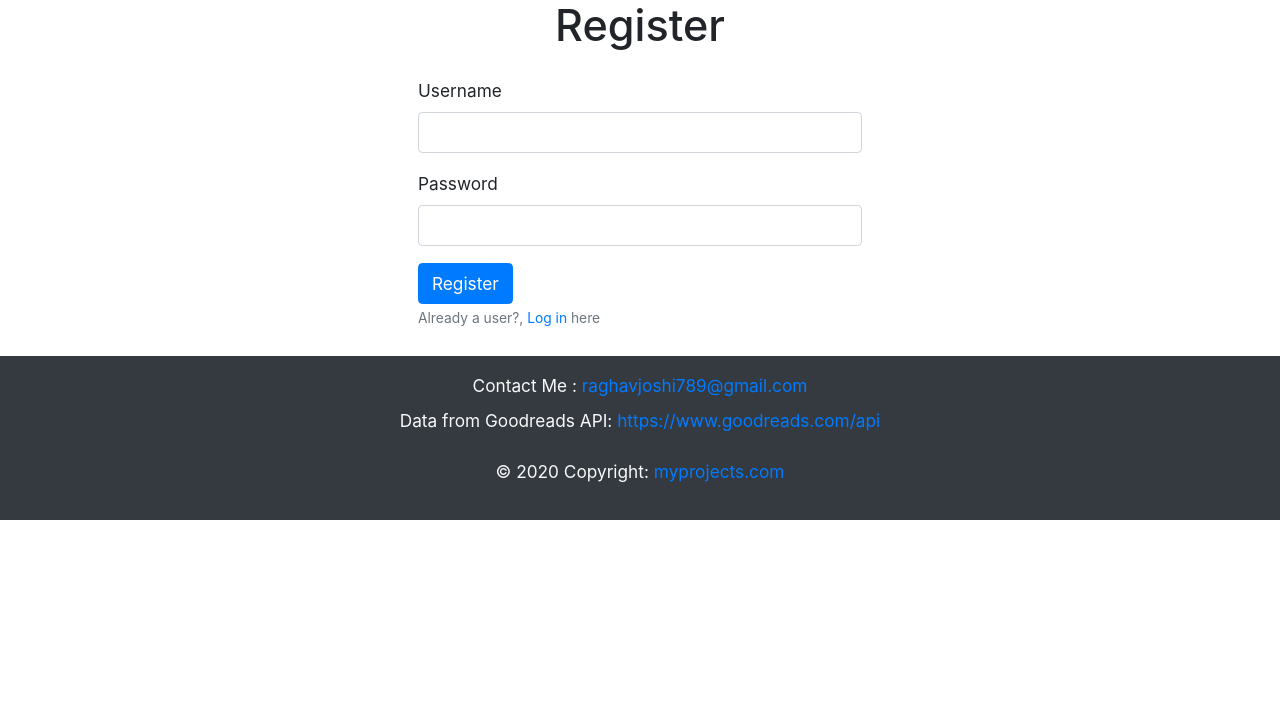
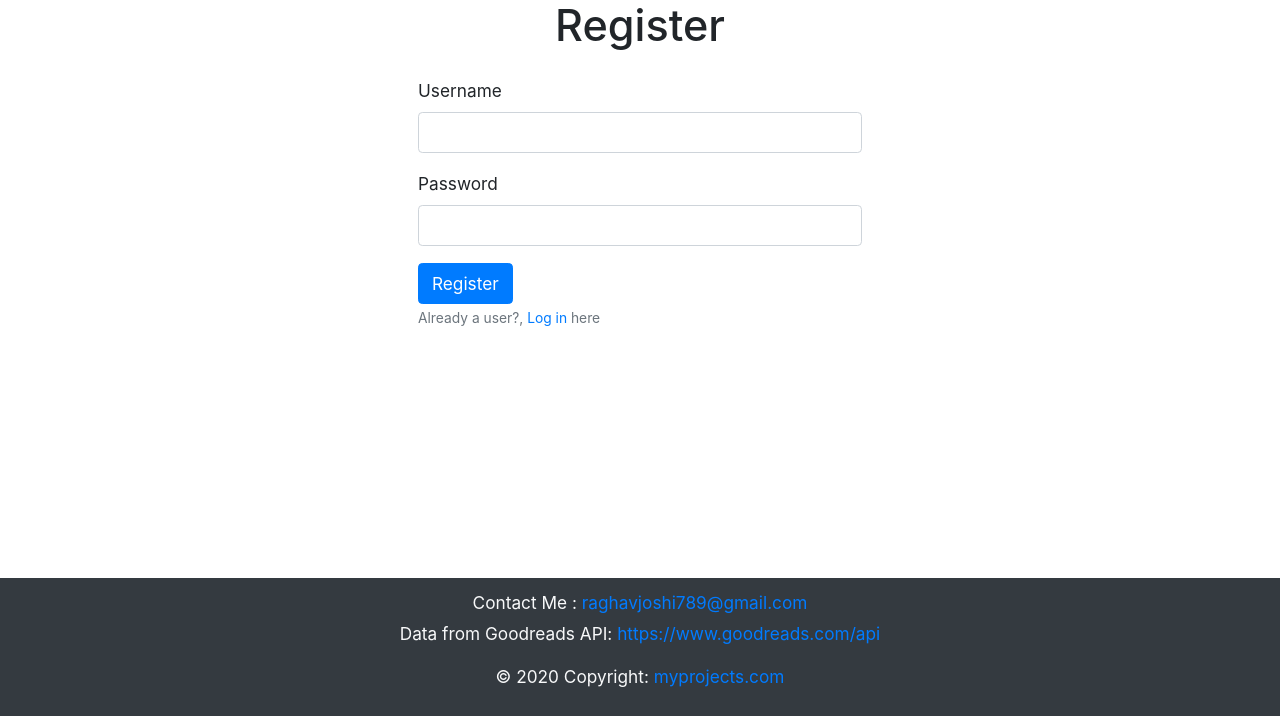
Before and after one commit to J-Raghav/book-ratings, a Flask app: page /register in a window 1280 px wide. Shown: the part 86-802 px from the top of the page. Before the commit the page ends 606 px from the top, so only its background shows below. Run offline with Flask 2, Linux system fonts and the light colour scheme; some libraries are stand-ins or nearby versions.

Commit message:
Fixed minor issues

```diff
--- a/static/css/master.css
+++ b/static/css/master.css
@@ -46,6 +46,10 @@ nav a:hover{
   overflow: none;
 }
 
+.container{
+  min-height: 70vh;
+}
+
 @media only screen and (min-width: 567px) {
   .form-cont{
     margin: auto;
--- a/templates/layout.html
+++ b/templates/layout.html
@@ -42,14 +42,14 @@
     {% endblock %}
 
 
-    <footer class="container-fluid bg-dark text-light page-footer font-small mt-4 p-2">
-      <div class="text-center my-2">
+    <footer class="container-fluid bg-dark text-light page-footer font-small mt-3 p-2">
+      <div class="text-center my-1">
         Contact Me : <a href="mailto:raghavjoshi789@gmail.com">raghavjoshi789@gmail.com</a>
       </div>
-      <div class="text-center my-2">Data from Goodreads API:
+      <div class="text-center my-1">Data from Goodreads API:
         <a class='' href="https://www.goodreads.com/api">https://www.goodreads.com/api</a>
       </div>
-      <div class="footer-copyright text-center my-2 py-3">© 2020 Copyright:
+      <div class="footer-copyright text-center my-2 py-2">© 2020 Copyright:
         <a class='' href="#" >  myprojects.com </a>
       </div>
     </footer>
--- a/templates/search.html
+++ b/templates/search.html
@@ -2,7 +2,7 @@
 {% from 'macros.html' import paginateBooks %}
 
 {%  block content %}
-  <div class="container-sm">
+  <div class="container">
     <div id="results">
       {% if books %}
         <div class="alert alert-success my-3 my-md-4">
```
